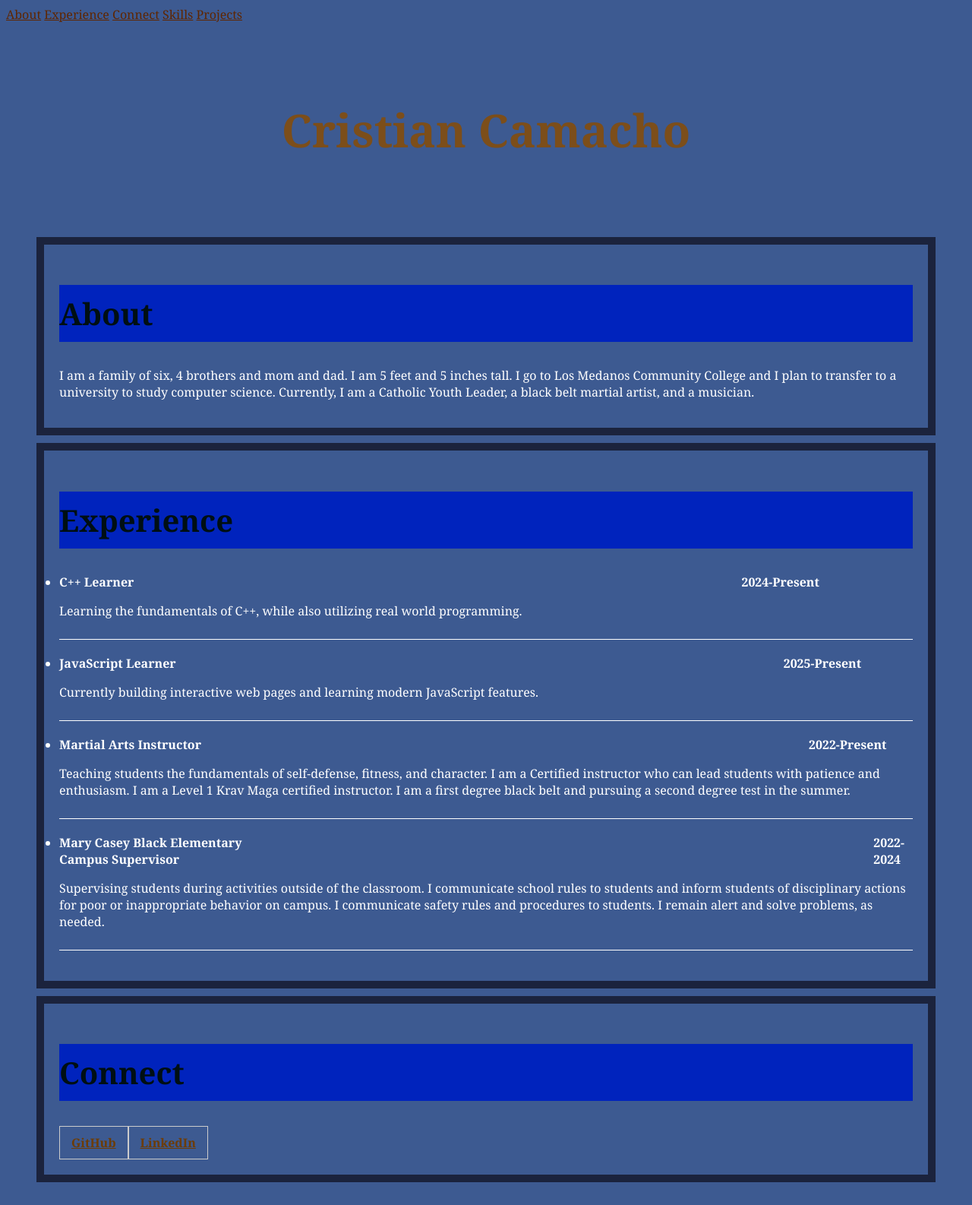
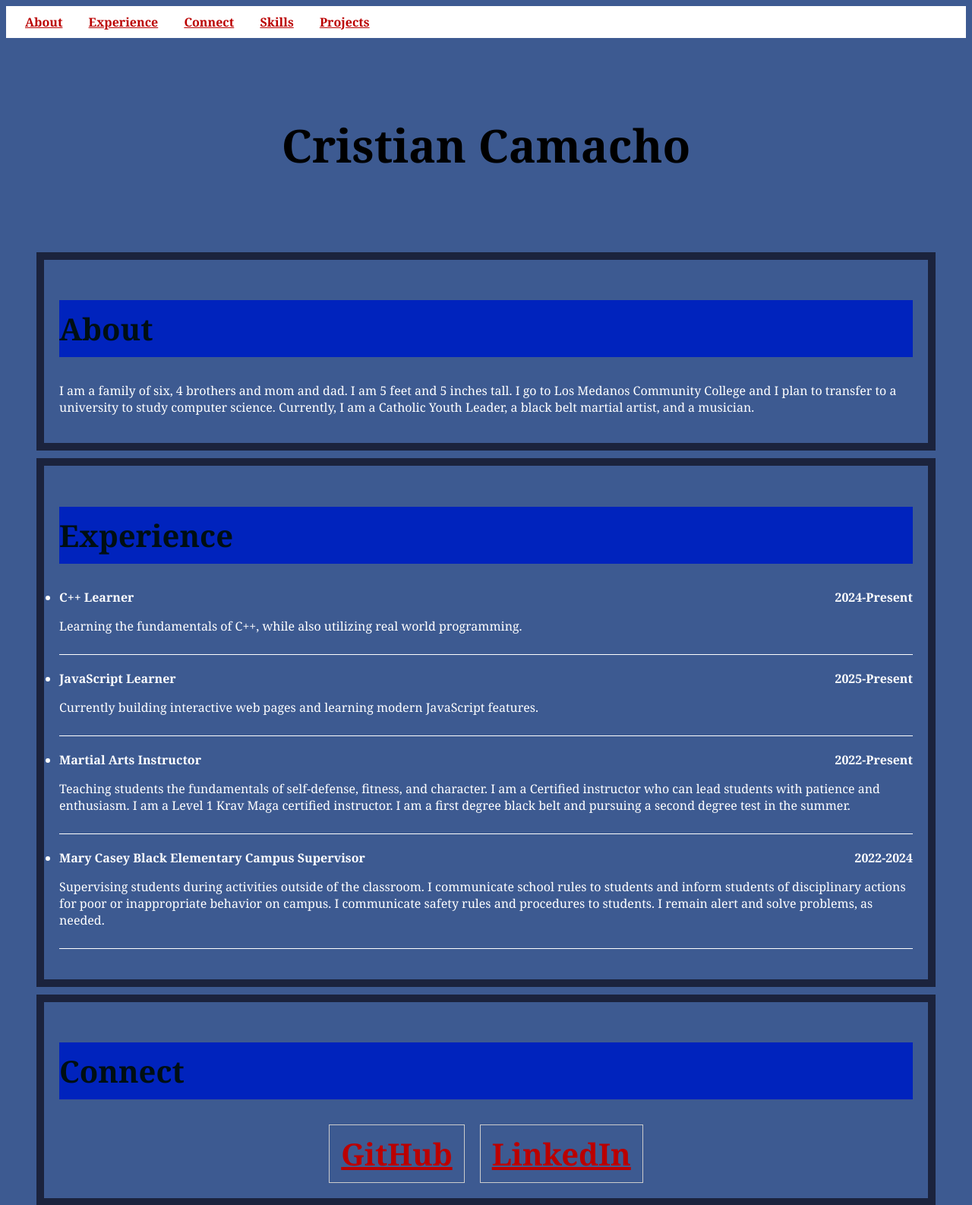
Before and after one commit to Cristian184/Cristian-Camacho-Kepler, a plain HTML site: page index.html in a window 1280 px wide. Shown: the top 1586 px of the page at 76% size. Drawn offline with Linux system fonts and the light colour scheme.

Commit message:
Update index.css

```diff
--- a/css/index.css
+++ b/css/index.css
@@ -9,10 +9,20 @@ header {
     margin: 100px 0px;
     font-size: 30px;
     font-style: normal;
-    color: rgb(124, 78, 26);
+    color: rgb(0, 0, 0);
 }
+
+nav {
+    background-color: #ffffff;
+    padding: 10px;
+
+}
+
 nav a{
-    color: rgb(95, 38, 0);
+    color: rgb(187, 0, 0);
+    font-weight: bolder;
+    margin: 0 15px;
+
 }
 
 h2 {
@@ -27,12 +37,11 @@ h2 {
     border: 10px solid rgb(27, 35, 61) ;
     margin: 10px 40px;
     padding: 20px;
-
-
 }
 
 #Connect a{
     color: rgb(109, 60, 4);
+    font-size: 40px;
     font-weight: bolder;
 }
 
@@ -49,21 +58,25 @@ h2 {
 
 .job-header {
     display: flex;
+    justify-content: space-between;
     font-weight: bold;
 }
 
 .job-date {
     display: flex;
-    margin-left: 800px;
 }
 
-.Links {
+#Connect .Links {
     display: flex;
+    justify-content: center;
+    gap: 20px;
+    font-weight: bolder;
 }
 
 
-.Links a {
+#Connect .Links a {
     padding: 10px 15px;
     border: 1px solid #ccc;
-    color: #333;
+    color: #bb0000;
+
 }
```
